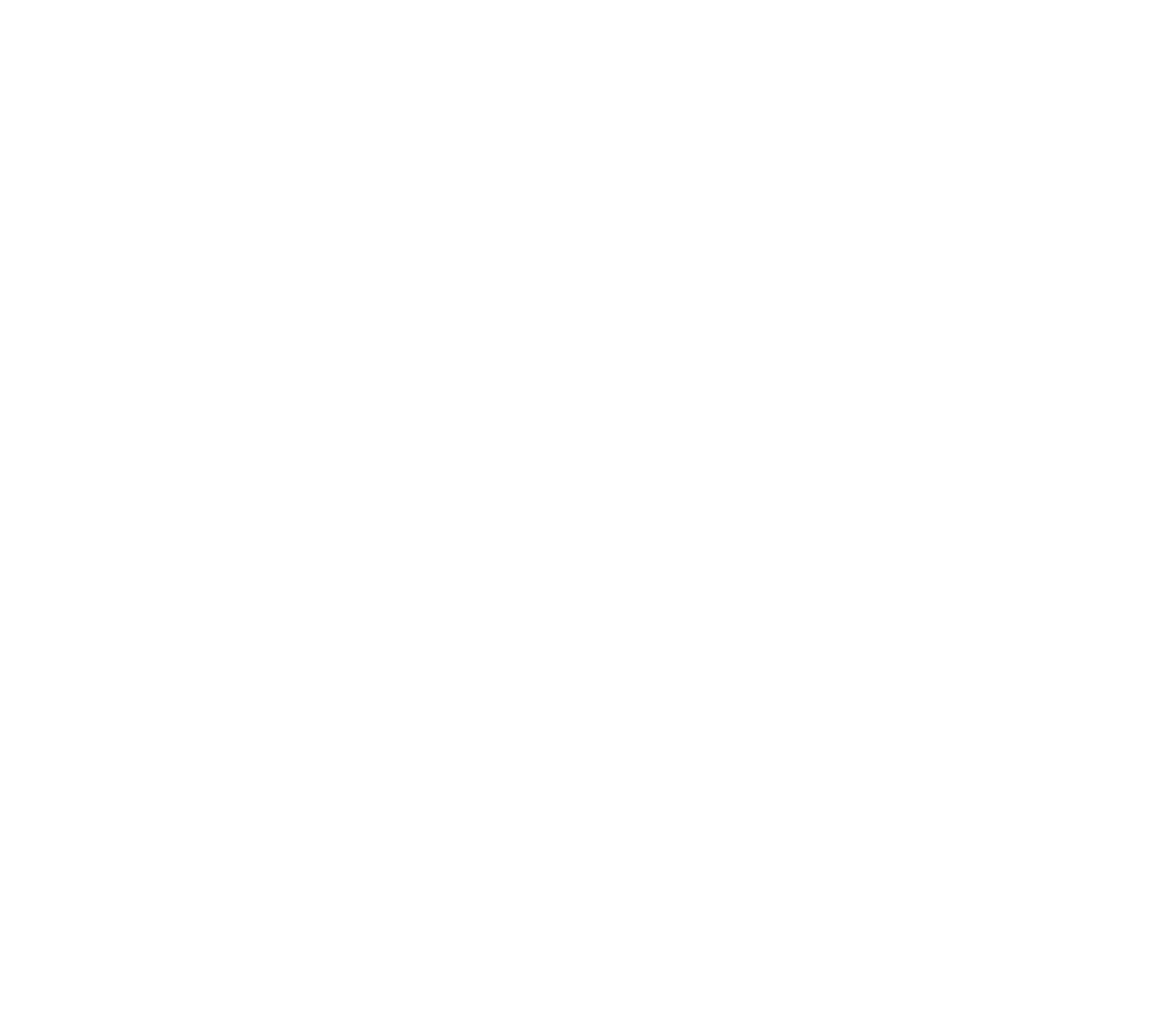
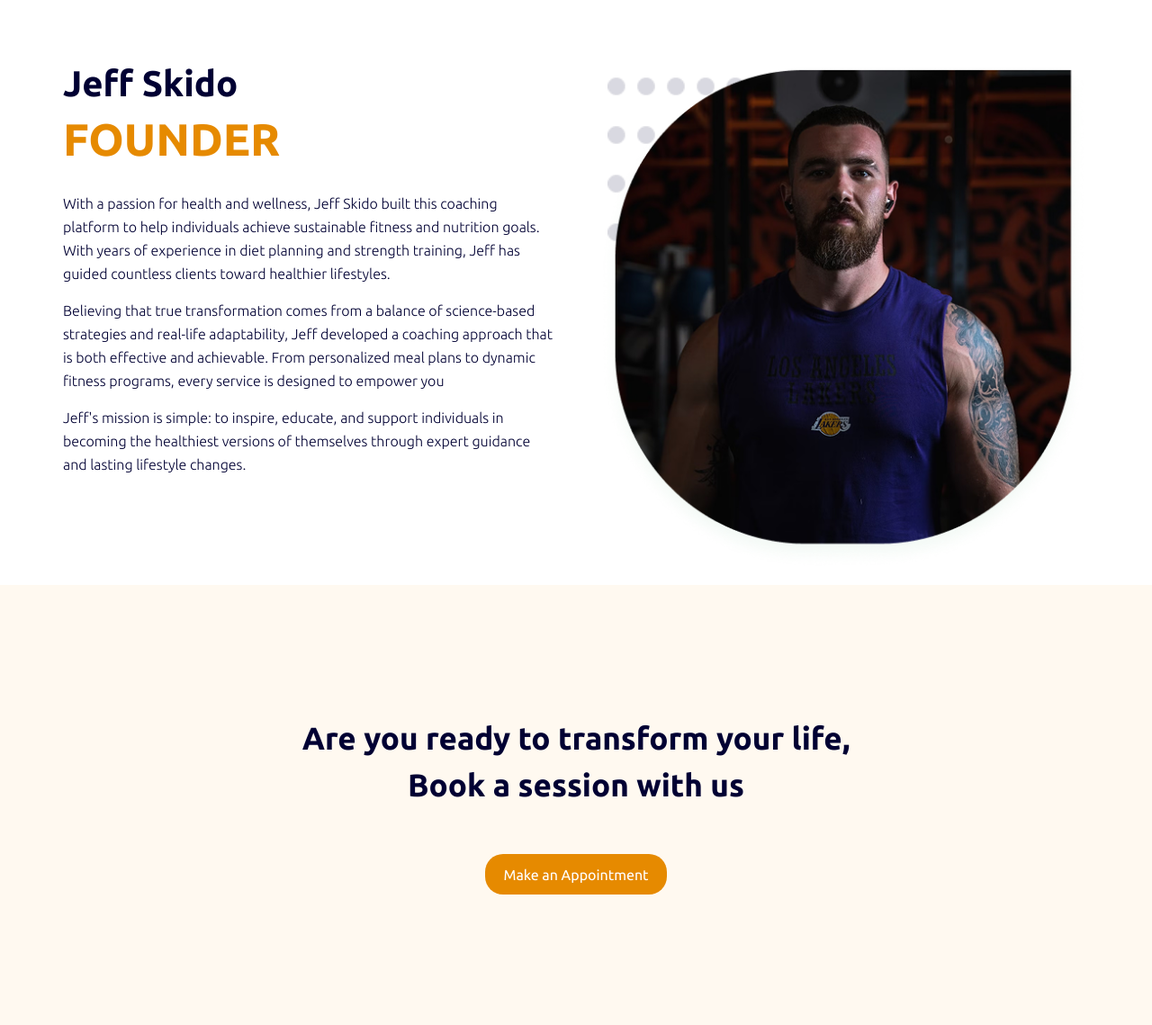
Before and after one commit to Chidalu2007/Fitness-website, a plain HTML site: page about.html in a window 1280 px wide. Shown: the whole page at 90% size. Before the commit the page ends 800 px from the top, so only its background shows below. Drawn offline with Linux system fonts and the light colour scheme.

Commit message:
about page over

```diff
--- /dev/null
+++ b/about.css
@@ -0,0 +1,147 @@
+:root{
+    --heading-size:50px;
+    --sub-heading-size:35px;
+    --small-text-size:16px;
+    --button-bgc:#E68A00;
+    --bgc: #FFF9F0;
+    --text-color:#000033;
+}
+
+*{
+    margin: 0;
+    padding: 0;
+    box-sizing: border-box;
+    font-family: "Ubuntu";
+    color:  var(--text-color);
+}
+html{
+    scroll-behavior: smooth;
+}
+::-webkit-scrollbar{
+    width: 10px;
+    background-color: #FFF9F0;
+}
+::-webkit-scrollbar-button{
+    background-color:#E68A00;
+    cursor: pointer;
+}
+::-webkit-scrollbar-track{
+    background-color: beige;
+    width: 10px;
+    border: 2px solid burlywood;
+}
+::-webkit-scrollbar-thumb{
+    background-color: #E68A00;
+    height: 20px;
+    border-radius: 20px;
+}
+body{
+    margin: 0 auto;
+    max-width: 1300px;
+    min-width: 300px;
+}
+button{
+    background-color: var(--button-bgc);
+    color: #fff;
+    border: none;
+    padding: 13.68px 20.51px ;
+    border-radius: 20px;
+    font-size: var(--small-text-size);
+}
+.hero{
+    display: flex;
+    justify-content: space-between;
+    padding:  70px ;
+    gap: 50px;
+}
+.hero .hero-text{
+    display: flex;
+    flex-direction: column;
+    gap: 30px;
+    width: 100%;
+}
+.hero .hero-text .header{
+    display: flex;
+    flex-direction: column;
+    gap: 10px;
+}
+.hero .hero-text .header .name{
+    font-weight: 700;
+    font-size: 40px;
+    letter-spacing: 0px;
+}
+.hero .hero-text .header .des{
+    color: var(--button-bgc);
+    font-weight: 700;
+    font-size: var(--heading-size);
+    letter-spacing: 0px;
+}
+.hero .hero-text .text{
+    display: flex;
+    flex-direction: column;
+    gap: 15px;
+}
+.hero .hero-text .text p{
+    font-size: var(--small-text-size);
+    font-weight: 300;
+    line-height: 26px;
+    letter-spacing: 0%;
+}
+.hero .hero-img{
+    position: relative;
+    width: 100%;
+}
+.hero .hero-img .img1{
+    position: relative;
+    left: 10px;
+    top: 5px;
+    height: 40%;
+    width: 40%;
+}
+.img1 img{
+    height: 100%;
+    object-fit: cover;
+    width: 100%;
+}
+.hero .hero-img .img2{
+    position: absolute;
+    top: 0;
+    width: 100%;
+
+}
+.img2 img{
+    width: 100%;
+}
+.container{
+    padding: 0 70px 0;
+    display:flex;
+    flex-direction: column;
+    justify-content: center;
+    align-items: center;
+    gap: 50px;
+    background-color: var(--bgc);
+    height: 489px;
+}
+.container .text{
+    font-size: var(--sub-heading-size);
+    font-weight: 700;
+    line-height: 52.5px;
+    text-align: center;
+}
+.container button{
+    font-weight: 400;
+    font-size: var(--small-text-size);
+    letter-spacing: 0%;
+
+}
+
+@media(max-width:768px){
+    .hero{
+        flex-direction: column-reverse;
+        text-align: center;
+        padding: 50px;
+    }
+    .container{
+        padding: 50px;
+    }
+}
--- a/about.html
+++ b/about.html
@@ -0,0 +1,62 @@
+<!DOCTYPE html>
+<html lang="en">
+  <head>
+    <meta charset="UTF-8" />
+    <meta name="viewport" content="width=device-width, initial-scale=1.0" />
+    <title>About Page</title>
+    <link rel="stylesheet" href="./about.css" />
+    <link rel="preconnect" href="https://fonts.googleapis.com" />
+    <link rel="preconnect" href="https://fonts.gstatic.com" crossorigin />
+    <link
+      href="https://fonts.googleapis.com/css2?family=Mulish:ital,wght@0,200..1000;1,200..1000&family=Ubuntu:ital,wght@0,300;0,400;0,500;0,700;1,300;1,400;1,500;1,700&display=swap"
+      rel="stylesheet"
+    />
+  </head>
+  <body>
+    <div class="hero">
+      <div class="hero-text">
+        <div class="header">
+          <p class="name">Jeff Skido</p>
+          <p class="des">FOUNDER</p>
+        </div>
+        <div class="text">
+          <p>
+            With a passion for health and wellness, Jeff Skido built this
+            coaching platform to help individuals achieve sustainable fitness
+            and nutrition goals. With years of experience in diet planning and
+            strength training, Jeff has guided countless clients toward
+            healthier lifestyles.
+          </p>
+          <p>
+            Believing that true transformation comes from a balance of
+            science-based strategies and real-life adaptability, Jeff developed
+            a coaching approach that is both effective and achievable. From
+            personalized meal plans to dynamic fitness programs, every service
+            is designed to empower you
+          </p>
+          <p>
+            Jeff's mission is simple: to inspire, educate, and support
+            individuals in becoming the healthiest versions of themselves
+            through expert guidance and lasting lifestyle changes.
+          </p>
+        </div>
+      </div>
+      <div class="hero-img">
+        <div class="img1">
+          <img src="./images/Group 10.png" alt="" />
+        </div>
+        <div class="img2">
+          <img src="./images/imageboy .png" alt="" />
+        </div>
+      </div>
+    </div>
+
+    <div class="container">
+      <p class="text">
+        Are you ready to transform your life, <br />
+        Book a session with us
+      </p>
+      <button>Make an Appointment</button>
+    </div>
+  </body>
+</html>
--- a/style.css
+++ b/style.css
@@ -47,8 +47,8 @@ button{
     background-color: var(--button-bgc);
     color: #fff;
     border: none;
-    padding: 10px 20px;
-    border-radius: 12px;
+    padding: 13.68px 20.51px ;
+    border-radius: 20px;
     font-size: var(--small-text-size);
 }
 li{
```
Also changed, not shown: index.html (+11 -8 lines), contact.css (added).
